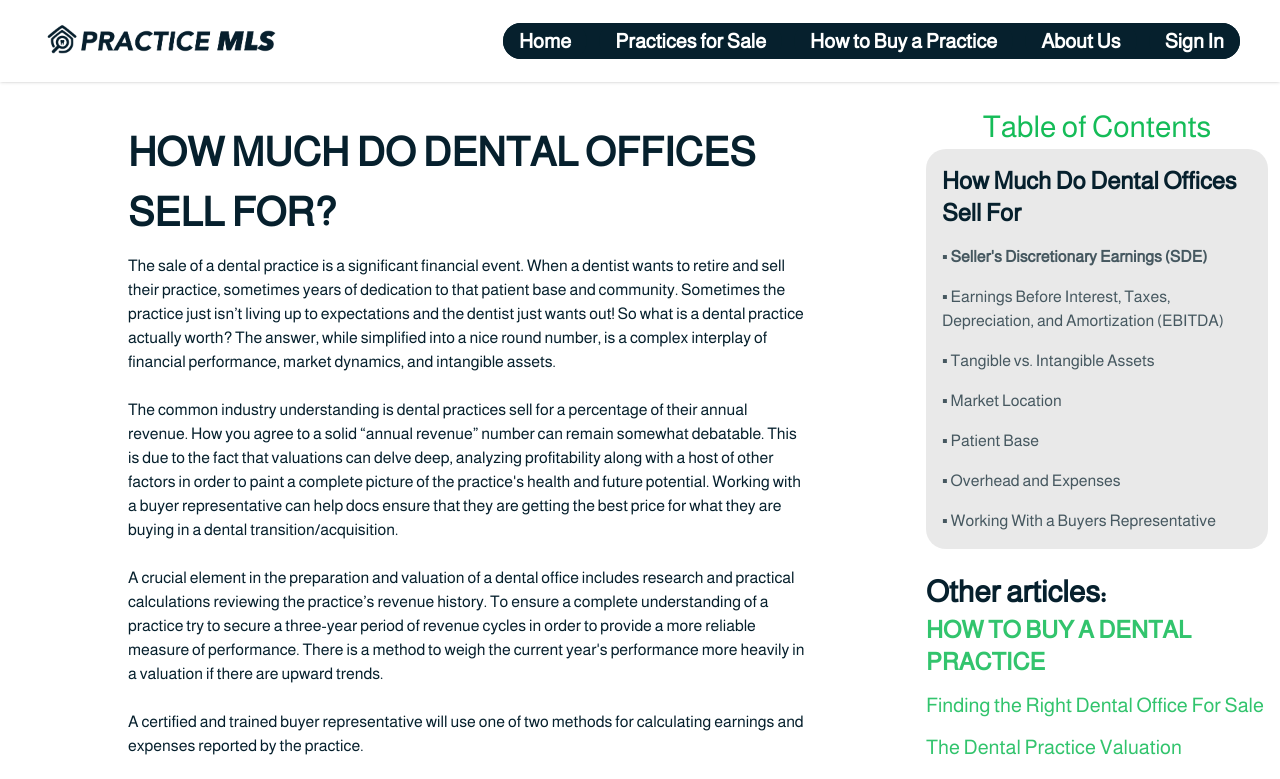
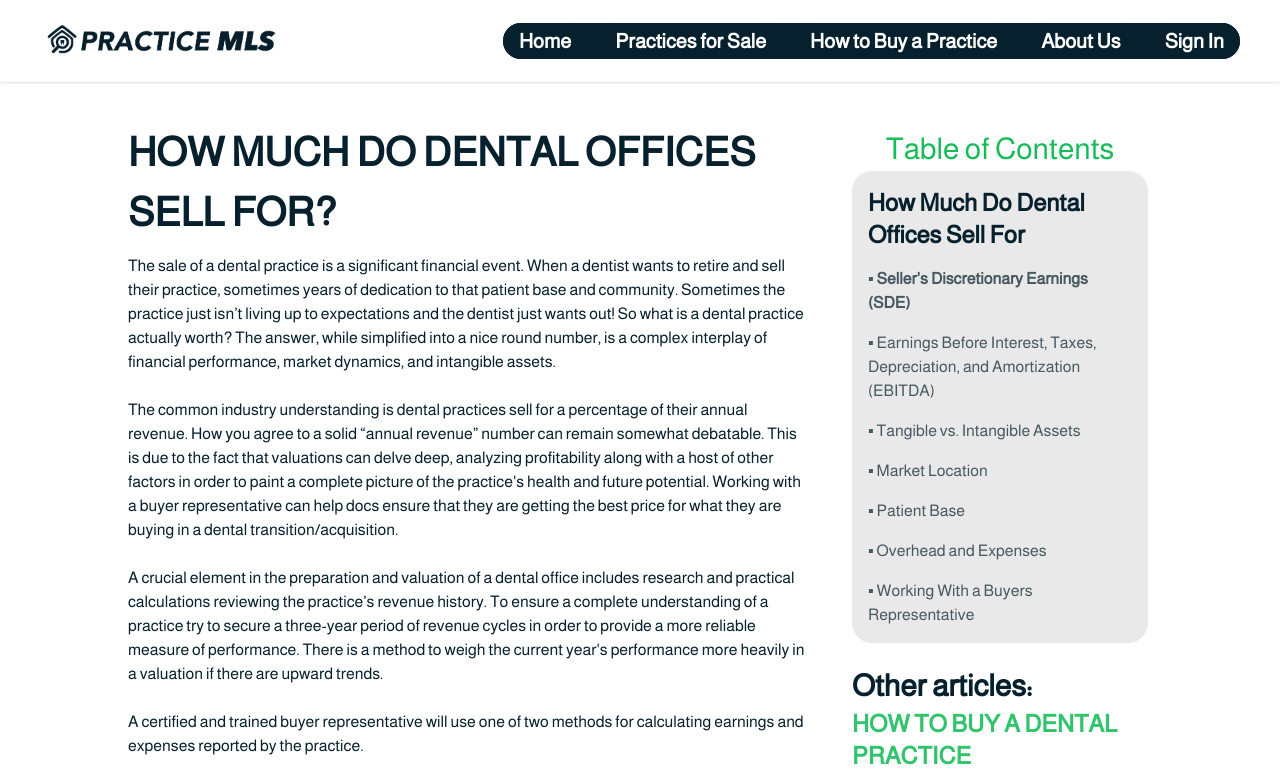
Before and after one commit to Dream10319/Practice-Finder-V2-revamp-master, a React (Vite) app in the folder client/: page /how-much in a window 1280 px wide. Shown: the top 779 px of the page. Built offline with nearby package versions, Linux system fonts and the light colour scheme; no server answers; what react-geocode would draw is missing.

Commit message:
fix article page

```diff
--- a/client/src/pages/HowMuch/index.tsx
+++ b/client/src/pages/HowMuch/index.tsx
@@ -281,7 +281,7 @@ const HowMuch = () => {
             more social opportunities, better schools for their children,
             spousal job opportunities, and a larger patient pool. With dozens
             of potential buyers for every one practice that comes on the
--           market, a bidding war can often ensue. This intense competition
+            -           market, a bidding war can often ensue. This intense competition
             naturally drives the valuation multiples (whether SDE or EBITDA)
             and the final sale price higher. Sellers in these markets have
             significant negotiating leverage.
@@ -392,7 +392,7 @@ const HowMuch = () => {
         </div>
       </div>
       <div
-        className="max-[768px]:hidden fixed top-[100px] right-0 w-[350px] bg-white p-1 rounded-2xl mr-2"
+        className="max-[768px]:hidden sticky top-[100px] w-[350px] bg-white p-1 rounded-2xl self-start"
         ref={tableRef}
       >
         <div className="text-center text-[#15BC58] text-[30px] font-normal">
--- a/client/src/pages/HowToBuy/index.tsx
+++ b/client/src/pages/HowToBuy/index.tsx
@@ -279,7 +279,7 @@ const HowToBuy = () => {
         </div>
       </div>
       <div
-        className="max-[768px]:hidden fixed top-[100px] right-0 w-[350px] bg-white p-1 rounded-2xl mr-2"
+        className="max-[768px]:hidden sticky top-[100px] w-[350px] bg-white p-1 rounded-2xl self-start"
         ref={tableRef}
       >
         <div className="text-center text-[#20AC58] text-[30px] font-normal">
```
